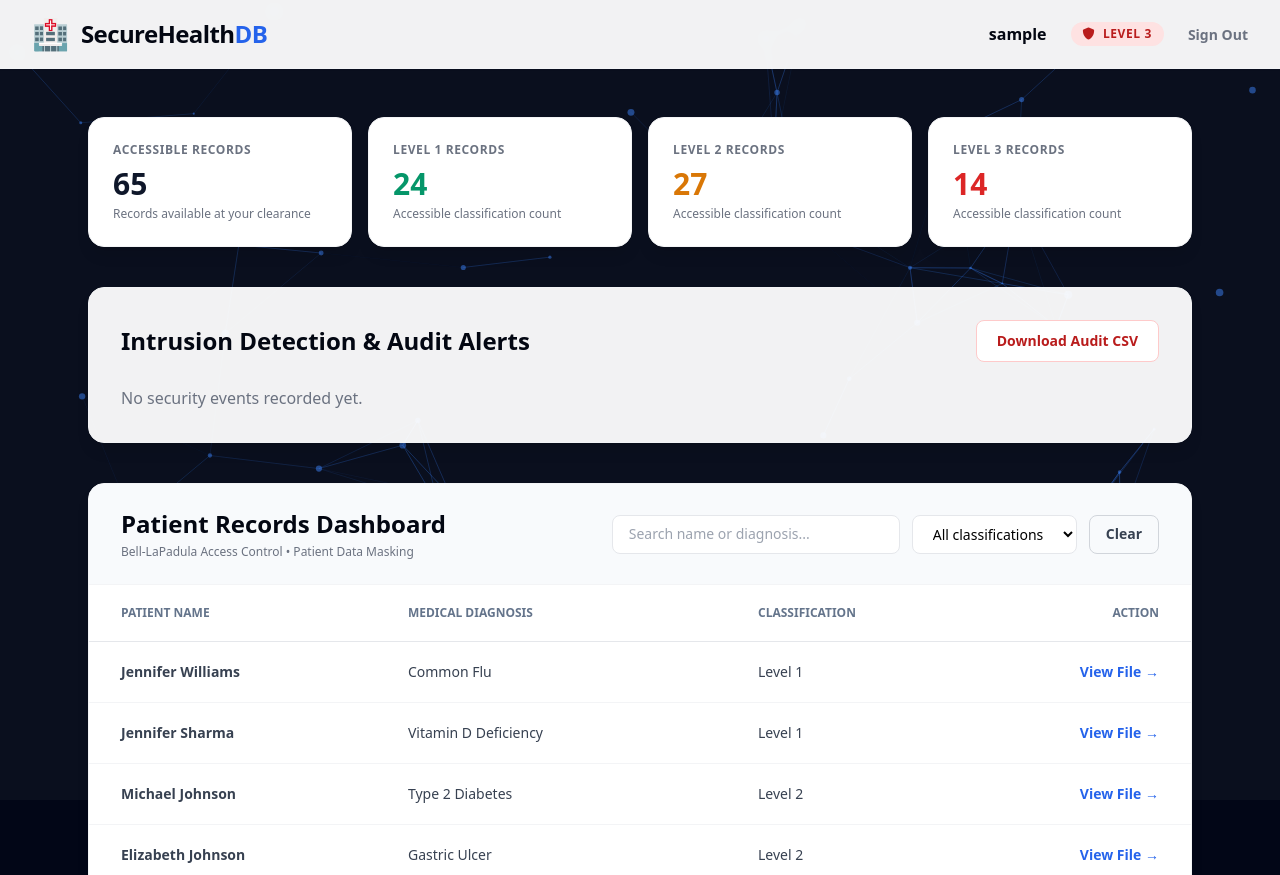
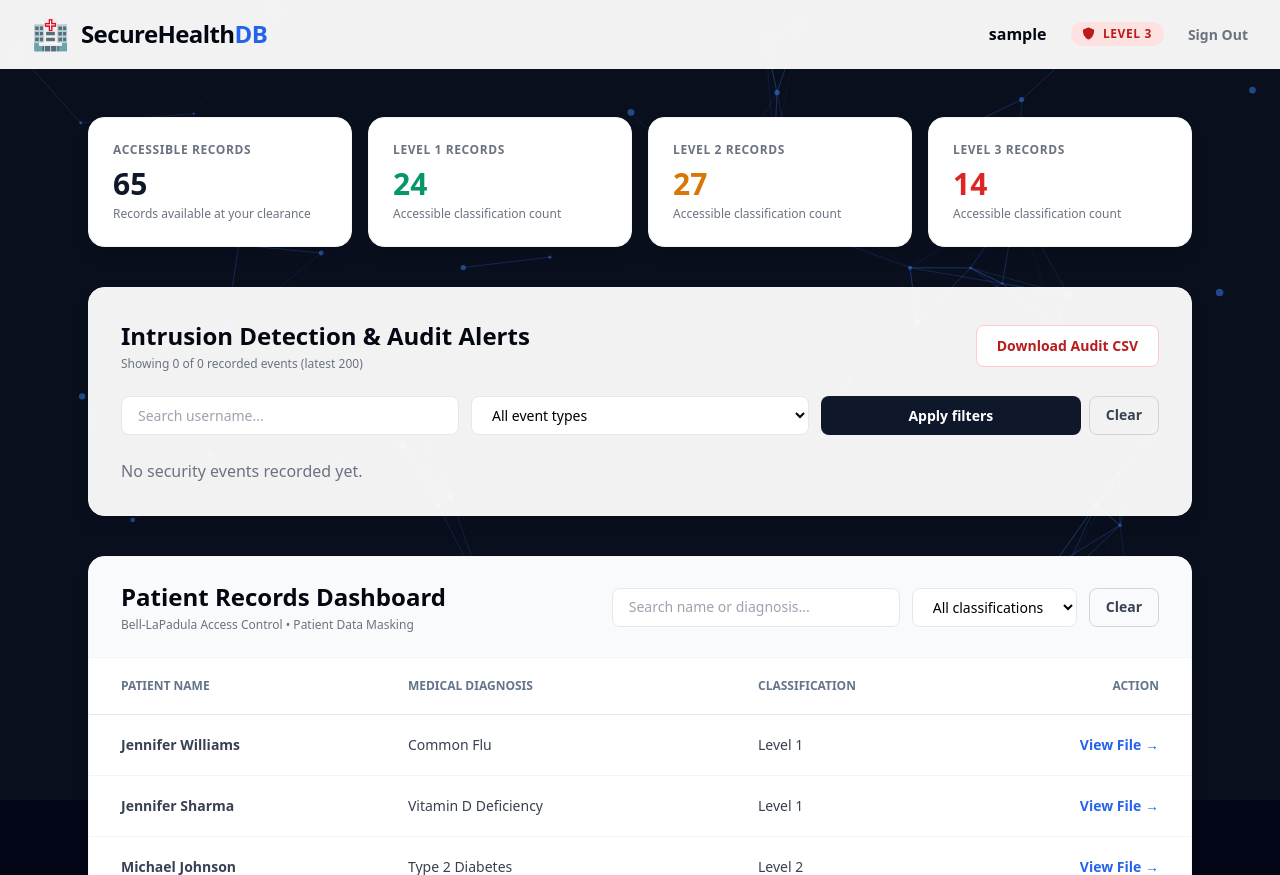
Before and after one commit to adnk000/SecureHealth, a Flask app: page / in a window 1280 px wide. Shown: the top 875 px of the page. Run offline with Flask 3, Linux system fonts and the light colour scheme; the visitor is signed in with stand-in values (Sample User, id 1); data comes from the database, SQL or seed files in the repository; data that the repository does not hold is empty; some libraries are stand-ins or nearby versions.

Commit message:
Add audit monitoring filters to doctor dashboard

```diff
--- a/templates/dashboard.html
+++ b/templates/dashboard.html
@@ -61,10 +61,27 @@
             </section>
             {% if session['clearance'] == 3 %}
             <div class="bg-white/95 border border-gray-100 rounded-2xl shadow-lg p-8">
-                <div class="flex justify-between items-center mb-6">
-                    <h3 class="text-2xl font-extrabold text-gray-950">Intrusion Detection & Audit Alerts</h3>
-                    <a href="/download_audit" class="bg-white border border-red-200 text-red-700 px-5 py-2.5 rounded-lg text-sm font-bold">Download Audit CSV</a>
+                <div class="flex flex-col lg:flex-row lg:justify-between lg:items-center gap-4 mb-6">
+                    <div>
+                        <h3 class="text-2xl font-extrabold text-gray-950">Intrusion Detection & Audit Alerts</h3>
+                        <p class="text-xs text-gray-500 mt-1">Showing {{ alerts|length }} of {{ audit_total }} recorded events (latest 200)</p>
+                    </div>
+                    <a href="/download_audit" class="bg-white border border-red-200 text-red-700 px-5 py-2.5 rounded-lg text-sm font-bold text-center">Download Audit CSV</a>
                 </div>
+                <form method="get" action="{{ url_for('home') }}" class="grid grid-cols-1 md:grid-cols-3 gap-3 mb-6">
+                    <input type="search" name="audit_user" value="{{ audit_user_filter }}" placeholder="Search username..." aria-label="Search audit username" class="px-4 py-2 border border-gray-200 rounded-lg text-sm">
+                    <select name="audit_event" aria-label="Filter audit event type" class="px-4 py-2 border border-gray-200 rounded-lg text-sm bg-white">
+                        <option value="all" {% if audit_event_filter == 'all' %}selected{% endif %}>All event types</option>
+                        <option value="successful" {% if audit_event_filter == 'successful' %}selected{% endif %}>Successful logins</option>
+                        <option value="failed" {% if audit_event_filter == 'failed' %}selected{% endif %}>Failed logins</option>
+                        <option value="updates" {% if audit_event_filter == 'updates' %}selected{% endif %}>Record updates</option>
+                        <option value="emergency" {% if audit_event_filter == 'emergency' %}selected{% endif %}>Emergency requests</option>
+                    </select>
+                    <div class="flex gap-2">
+                        <button type="submit" class="flex-1 bg-slate-900 text-white rounded-lg px-4 py-2 text-sm font-semibold hover:bg-slate-700">Apply filters</button>
+                        <a href="{{ url_for('home') }}" class="px-4 py-2 border border-gray-300 rounded-lg text-sm font-semibold text-gray-700">Clear</a>
+                    </div>
+                </form>
                 {% if alerts %}
                 <div class="border border-red-100 rounded-xl overflow-hidden divide-y divide-red-100">
                     {% for alert in alerts %}
```
